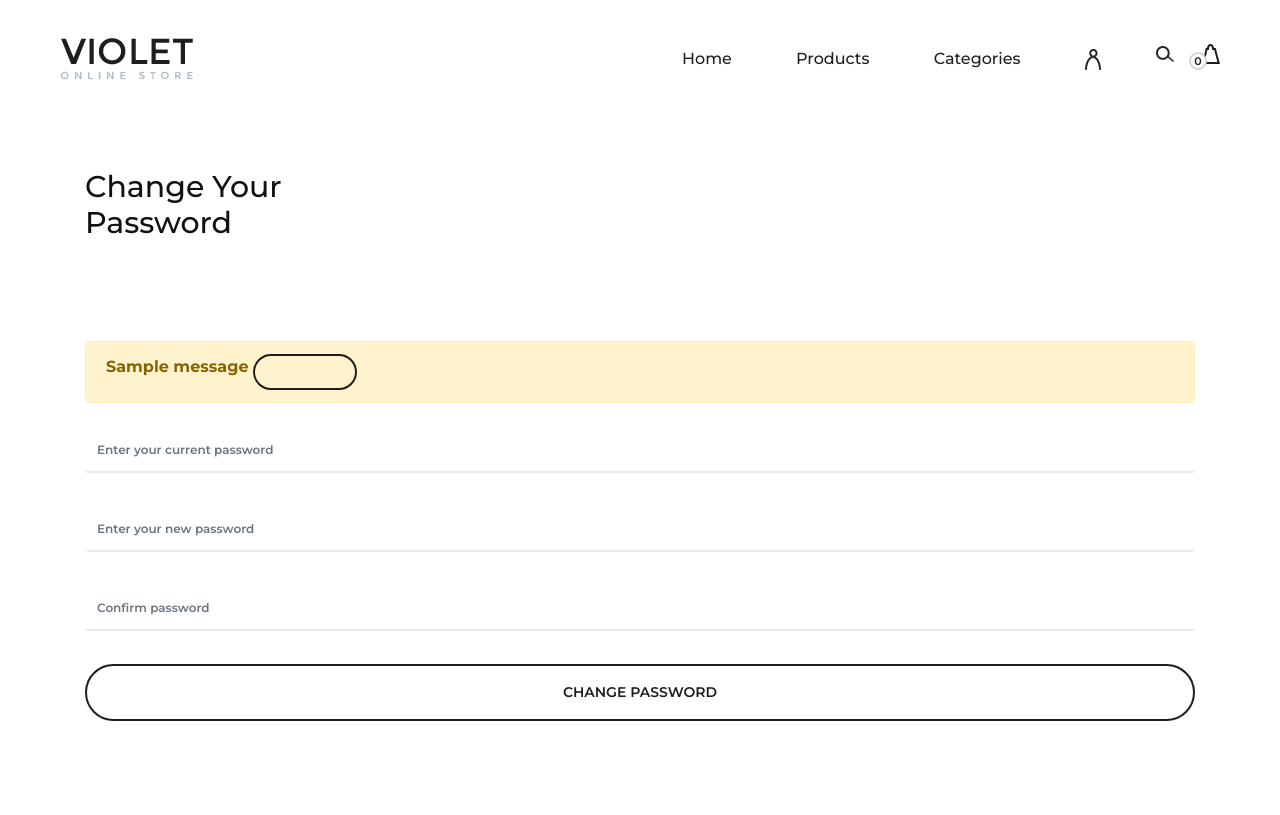
After one commit to jonayed-a-saif-dev/Django_ecom, a Django app: page /change_password/ in a window 1280 px wide. The commit adds this page. Run offline with Django 5.2, Linux system fonts and the light colour scheme; a user stored in the database is signed in; data comes from the database, SQL or seed files in the repository; both versions use the stored data as it was after the commit; tables that the repository leaves empty hold one stand-in row (values such as "Sample post"); one stand-in notice (Sample message) is shown; some libraries are stand-ins or nearby versions.

Commit message:
Change Password Feature

```diff
--- /dev/null
+++ b/templates/account/change_password.html
@@ -0,0 +1,60 @@
+{% extends '../base.html' %}
+{% load static  %}
+
+{% block title %}
+    Change Password
+{% endblock title %}
+
+{% block content %}
+        <!-- Page Add Section Begin -->
+    <section class="page-add">
+        <div class="container">
+            <div class="row">
+                <div class="col-lg-4">
+                    <div class="page-breadcrumb">
+                        <h3>Change Your Password</h3>
+                    </div>
+                </div>
+            </div>
+        </div>
+    </section>
+    <!-- Page Add Section End -->
+
+    <!-- Contact Section Begin -->
+    <div class="contact-section">
+        <div class="container">
+            <div class="row">
+                <div class="col-lg-12">
+                    <form  class="contact-form" novalidate method="POST">
+                        {% csrf_token %}
+                        <div class="row">
+
+                            <div class="col-lg-12 py-2">
+                                {% if messages %}
+                                    {% include "../message.html" %}
+                                {% endif %}
+                            </div>
+                            <div class="col-lg-12 py-2">
+                                {{form.current_password}}
+                                {{form.current_password.errors}}
+                            </div>
+                            <div class="col-lg-12 py-2">
+                                {{form.new_password1}}
+                                {{form.new_password1.errors}}
+                            </div>
+                            <div class="col-lg-12 py-2">
+                                {{form.new_password2}}
+                                {{form.new_password2.errors}}
+                            </div>
+                            <div class="col-lg-12 text-right">
+                                <button class="btn-block" type="submit">Change Password</button>
+                            </div>
+                        </div>
+                    </form>
+                </div>
+            </div>
+        </div>
+    </div>
+    <!-- Contact Section End -->
+
+{% endblock content %}
--- a/templates/header.html
+++ b/templates/header.html
@@ -38,7 +38,7 @@
                             <li><a href="# " ><img src="{% static 'img/icons/man.png' %}" alt=""></a>
                                 <ul class="sub-menu">
                                     <li><a href="#">Orders</a></li>
-                                    <li><a href="#">Change Password</a></li>
+                                    <li><a href="{% url 'change_password' %}">Change Password</a></li>
                                     <li><a href="{% url 'logout' %}">Logout</a></li>
                                 </ul>
                              </li>
--- a/user_account/forms.py
+++ b/user_account/forms.py
@@ -103,6 +103,10 @@ class ChangePasswordForm(forms.Form):
         for field in self.fields:
             self.fields[field].widget.attrs.update({"class": "form-control"})
 
+        self.fields['current_password'].widget.attrs.update({"placeholder":"Enter your current password"})
+        self.fields['new_password1'].widget.attrs.update({"placeholder":"Enter your new password"})
+        self.fields['new_password2'].widget.attrs.update({"placeholder":"Confirm password"})
+
     def clean_current_password(self, *args, **kwargs):
         current_password = self.cleaned_data.get('current_password')
 
```
Also changed, not shown: db.sqlite3.
